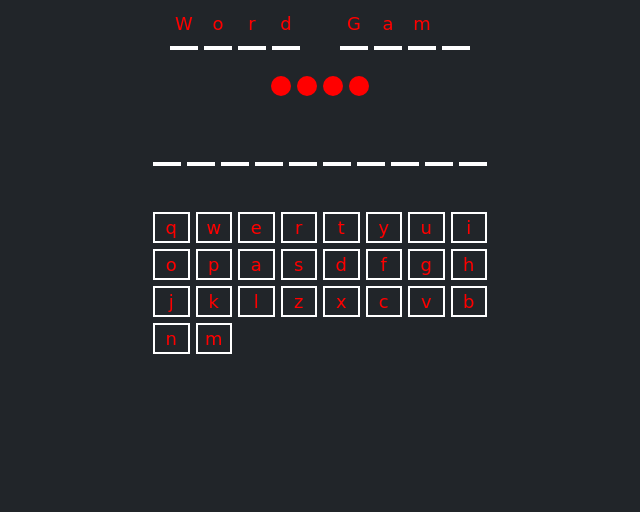
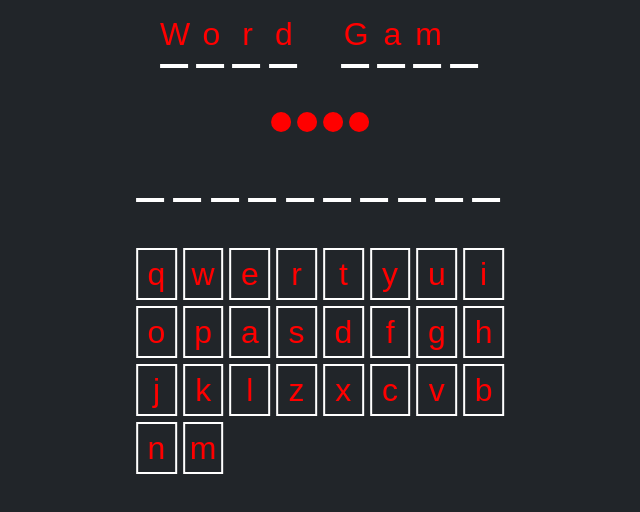
Before and after one commit to ChristopherSmii/Word-Game, a plain HTML site: page game.html in a window 1280 px wide. Shown: the whole page, without its empty margins (320-960 px from the left). Drawn offline with nearby package versions, Linux system fonts and the light colour scheme.

Commit message:
Add files via upload

```diff
--- a/style.css
+++ b/style.css
@@ -2,8 +2,8 @@
     text-align: center;
     margin:0;
     color:red;
-    font-family: cursive;
-    font-size:large;
+    font-family: sans-serif;
+    font-size:xx-large;
 }
 #mainWebsite{
     display: flex;
```
